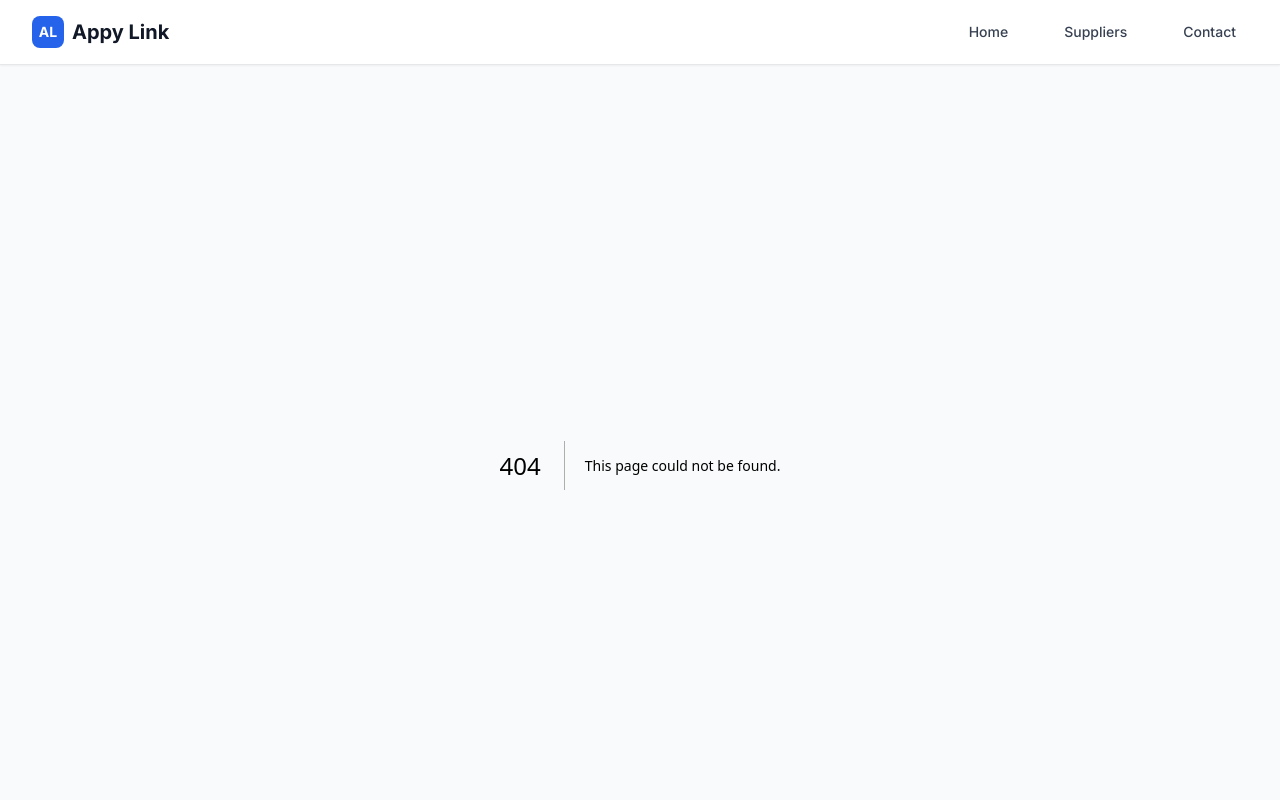
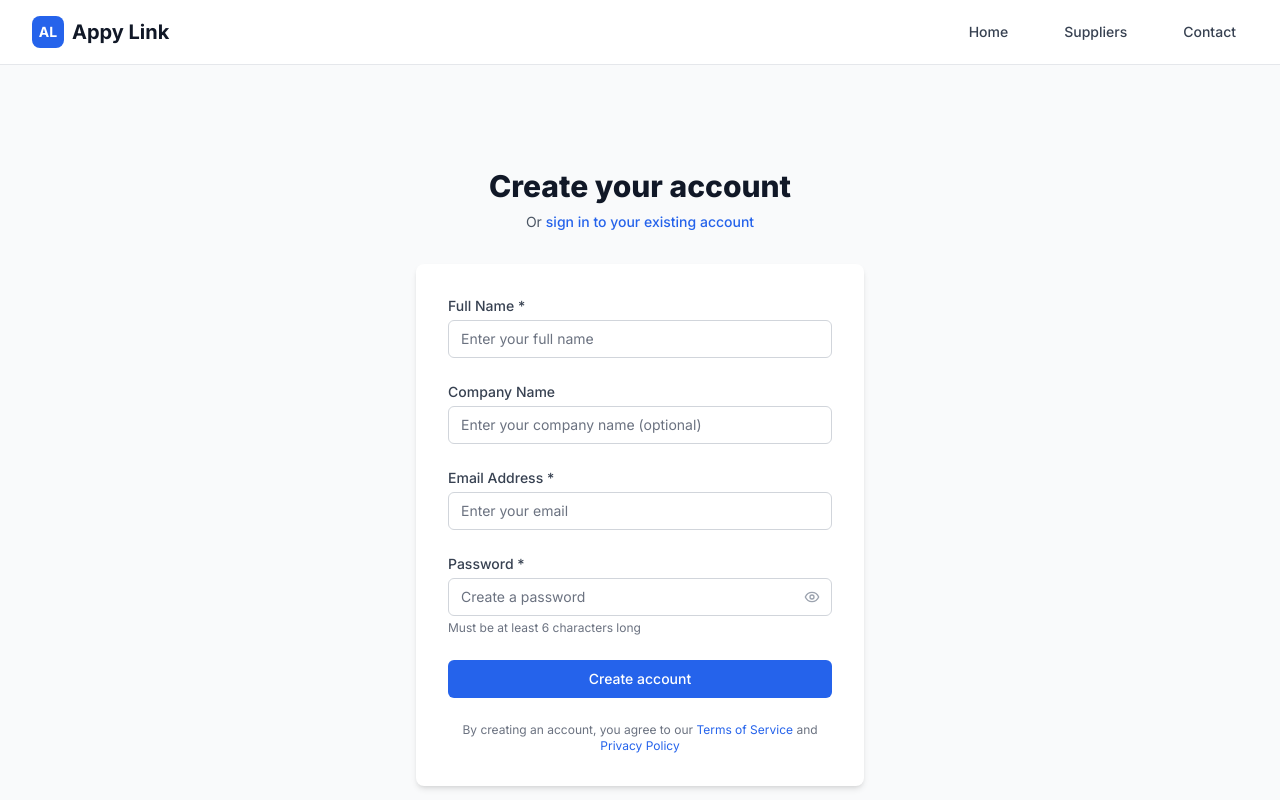
Before and after one commit to Appycrew1/appy-direct, a Next.js app: page /auth/signup in a window 1280 px wide. Before the commit this address had no page. Shown: the top 800 px of the page. Built offline with nearby package versions, Linux system fonts and the light colour scheme; no server answers.

Commit message:
Create page.tsx

```diff
--- /dev/null
+++ b/src/app/auth/signup/page.tsx
@@ -0,0 +1,250 @@
+// src/app/auth/signup/page.tsx
+'use client'
+
+import { useState } from 'react'
+import Link from 'next/link'
+import { signUp } from '@/lib/supabase'
+import { Eye, EyeOff, CheckCircle } from 'lucide-react'
+
+export default function SignupPage() {
+  const [formData, setFormData] = useState({
+    email: '',
+    password: '',
+    fullName: '',
+    companyName: ''
+  })
+  const [loading, setLoading] = useState(false)
+  const [error, setError] = useState('')
+  const [success, setSuccess] = useState(false)
+  const [showPassword, setShowPassword] = useState(false)
+
+  const handleInputChange = (e: React.ChangeEvent<HTMLInputElement>) => {
+    setFormData(prev => ({
+      ...prev,
+      [e.target.name]: e.target.value
+    }))
+  }
+
+  const validateForm = () => {
+    if (!formData.email || !formData.password || !formData.fullName) {
+      setError('Please fill in all required fields.')
+      return false
+    }
+
+    if (formData.password.length < 6) {
+      setError('Password must be at least 6 characters long.')
+      return false
+    }
+
+    if (!/^[^\s@]+@[^\s@]+\.[^\s@]+$/.test(formData.email)) {
+      setError('Please enter a valid email address.')
+      return false
+    }
+
+    return true
+  }
+
+  const handleSignup = async (e: React.FormEvent) => {
+    e.preventDefault()
+    setError('')
+
+    if (!validateForm()) return
+
+    setLoading(true)
+
+    try {
+      const { error } = await signUp(
+        formData.email,
+        formData.password,
+        {
+          full_name: formData.fullName,
+          company_name: formData.companyName
+        }
+      )
+
+      if (error) {
+        if (error.message.includes('User already registered')) {
+          setError('An account with this email already exists. Please sign in instead.')
+        } else {
+          setError(error.message)
+        }
+        return
+      }
+
+      setSuccess(true)
+    } catch (error: any) {
+      setError('An unexpected error occurred. Please try again.')
+      console.error('Signup error:', error)
+    } finally {
+      setLoading(false)
+    }
+  }
+
+  if (success) {
+    return (
+      <div className="min-h-screen flex items-center justify-center bg-gray-50 py-12 px-4 sm:px-6 lg:px-8">
+        <div className="max-w-md w-full">
+          <div className="bg-white rounded-lg shadow-md p-8 text-center">
+            <CheckCircle className="w-16 h-16 text-green-500 mx-auto mb-4" />
+            <h2 className="text-2xl font-bold text-gray-900 mb-4">Check Your Email</h2>
+            <p className="text-gray-600 mb-6">
+              We've sent you a confirmation link at{' '}
+              <span className="font-medium text-gray-900">{formData.email}</span>.
+              Please check your email and click the link to activate your account.
+            </p>
+            <div className="space-y-3">
+              <p className="text-sm text-gray-500">
+                Didn't receive the email? Check your spam folder or{' '}
+                <button
+                  onClick={() => setSuccess(false)}
+                  className="text-primary-600 hover:text-primary-700 font-medium"
+                >
+                  try again
+                </button>
+              </p>
+              <Link
+                href="/auth/login"
+                className="block w-full bg-primary-600 text-white py-2 px-4 rounded-md hover:bg-primary-700 transition-colors"
+              >
+                Back to Sign In
+              </Link>
+            </div>
+          </div>
+        </div>
+      </div>
+    )
+  }
+
+  return (
+    <div className="min-h-screen flex items-center justify-center bg-gray-50 py-12 px-4 sm:px-6 lg:px-8">
+      <div className="max-w-md w-full space-y-8">
+        <div>
+          <h2 className="mt-6 text-center text-3xl font-extrabold text-gray-900">
+            Create your account
+          </h2>
+          <p className="mt-2 text-center text-sm text-gray-600">
+            Or{' '}
+            <Link
+              href="/auth/login"
+              className="font-medium text-primary-600 hover:text-primary-500"
+            >
+              sign in to your existing account
+            </Link>
+          </p>
+        </div>
+
+        <div className="bg-white rounded-lg shadow-md p-8">
+          <form className="space-y-6" onSubmit={handleSignup}>
+            <div>
+              <label htmlFor="fullName" className="block text-sm font-medium text-gray-700">
+                Full Name *
+              </label>
+              <input
+                id="fullName"
+                name="fullName"
+                type="text"
+                required
+                value={formData.fullName}
+                onChange={handleInputChange}
+                className="mt-1 appearance-none relative block w-full px-3 py-2 border border-gray-300 placeholder-gray-500 text-gray-900 rounded-md focus:outline-none focus:ring-primary-500 focus:border-primary-500 sm:text-sm"
+                placeholder="Enter your full name"
+              />
+            </div>
+
+            <div>
+              <label htmlFor="companyName" className="block text-sm font-medium text-gray-700">
+                Company Name
+              </label>
+              <input
+                id="companyName"
+                name="companyName"
+                type="text"
+                value={formData.companyName}
+                onChange={handleInputChange}
+                className="mt-1 appearance-none relative block w-full px-3 py-2 border border-gray-300 placeholder-gray-500 text-gray-900 rounded-md focus:outline-none focus:ring-primary-500 focus:border-primary-500 sm:text-sm"
+                placeholder="Enter your company name (optional)"
+              />
+            </div>
+
+            <div>
+              <label htmlFor="email" className="block text-sm font-medium text-gray-700">
+                Email Address *
+              </label>
+              <input
+                id="email"
+                name="email"
+                type="email"
+                autoComplete="email"
+                required
+                value={formData.email}
+                onChange={handleInputChange}
+                className="mt-1 appearance-none relative block w-full px-3 py-2 border border-gray-300 placeholder-gray-500 text-gray-900 rounded-md focus:outline-none focus:ring-primary-500 focus:border-primary-500 sm:text-sm"
+                placeholder="Enter your email"
+              />
+            </div>
+
+            <div>
+              <label htmlFor="password" className="block text-sm font-medium text-gray-700">
+                Password *
+              </label>
+              <div className="mt-1 relative">
+                <input
+                  id="password"
+                  name="password"
+                  type={showPassword ? 'text' : 'password'}
+                  autoComplete="new-password"
+                  required
+                  value={formData.password}
+                  onChange={handleInputChange}
+                  className="appearance-none relative block w-full px-3 py-2 pr-10 border border-gray-300 placeholder-gray-500 text-gray-900 rounded-md focus:outline-none focus:ring-primary-500 focus:border-primary-500 sm:text-sm"
+                  placeholder="Create a password"
+                />
+                <button
+                  type="button"
+                  className="absolute inset-y-0 right-0 pr-3 flex items-center"
+                  onClick={() => setShowPassword(!showPassword)}
+                >
+                  {showPassword ? (
+                    <EyeOff className="h-4 w-4 text-gray-400" />
+                  ) : (
+                    <Eye className="h-4 w-4 text-gray-400" />
+                  )}
+                </button>
+              </div>
+              <p className="mt-1 text-xs text-gray-500">
+                Must be at least 6 characters long
+              </p>
+            </div>
+
+            {error && (
+              <div className="text-red-600 text-sm bg-red-50 p-3 rounded-md">
+                {error}
+              </div>
+            )}
+
+            <div>
+              <button
+                type="submit"
+                disabled={loading}
+                className="group relative w-full flex justify-center py-2 px-4 border border-transparent text-sm font-medium rounded-md text-white bg-primary-600 hover:bg-primary-700 focus:outline-none focus:ring-2 focus:ring-offset-2 focus:ring-primary-500 disabled:opacity-50 disabled:cursor-not-allowed"
+              >
+                {loading ? 'Creating account...' : 'Create account'}
+              </button>
+            </div>
+
+            <div className="text-xs text-gray-500 text-center">
+              By creating an account, you agree to our{' '}
+              <Link href="/terms" className="text-primary-600 hover:text-primary-500">
+                Terms of Service
+              </Link>{' '}
+              and{' '}
+              <Link href="/privacy" className="text-primary-600 hover:text-primary-500">
+                Privacy Policy
+              </Link>
+            </div>
+          </form>
+        </div>
+      </div>
+    </div>
+  )
+}
```
